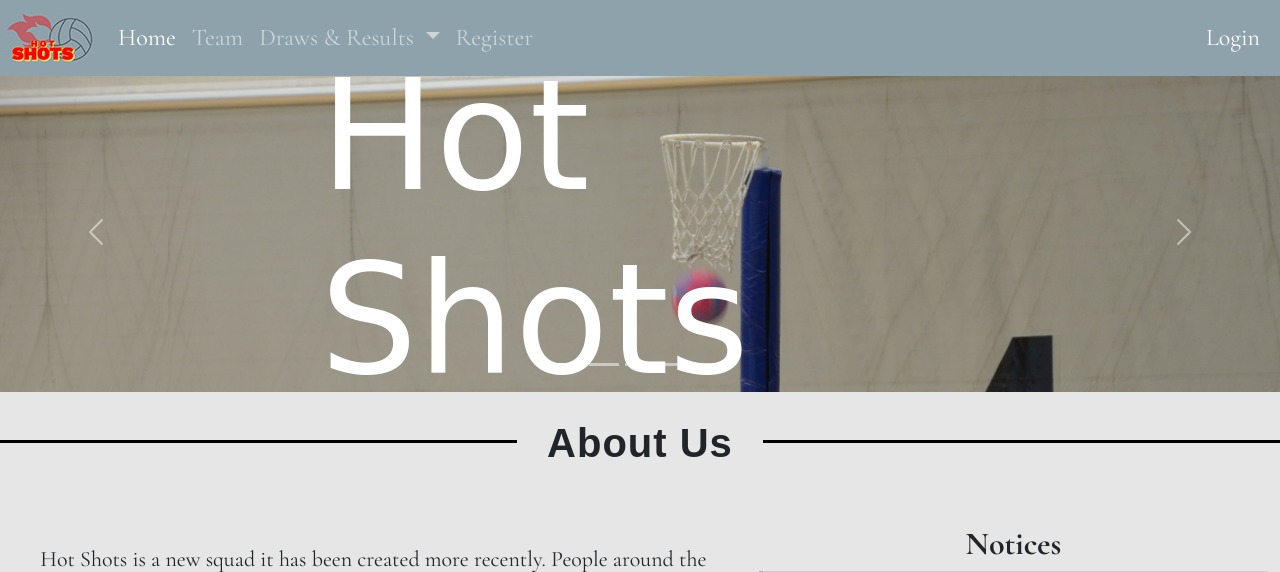
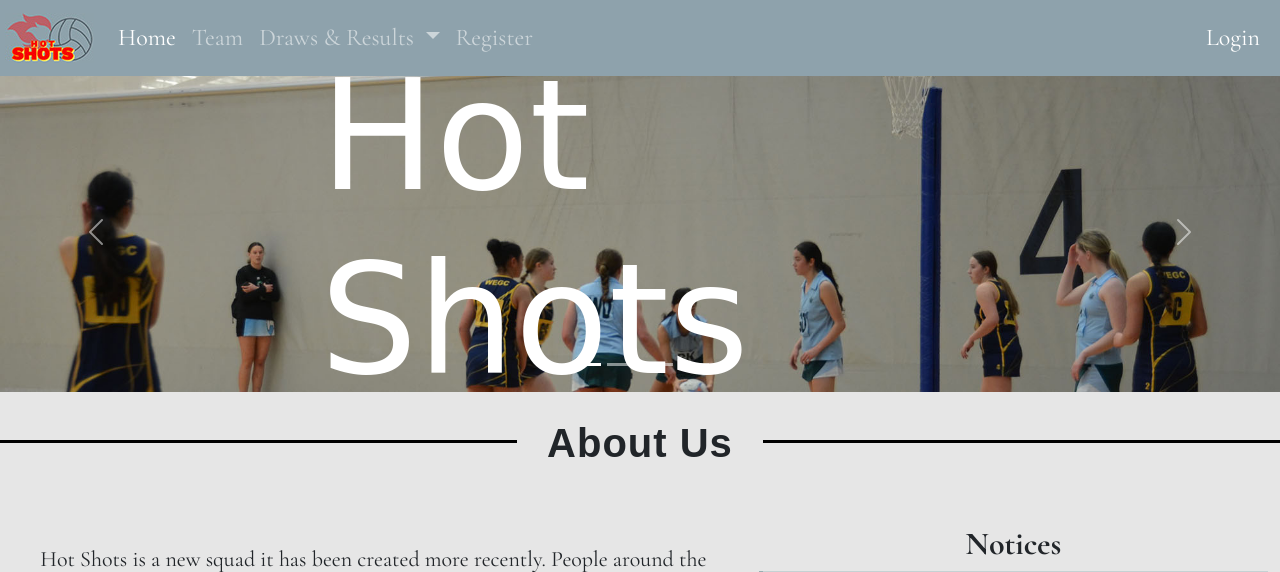
Before and after one commit to OliviaFarrelly/Netball-website, a Flask app: page / in a window 1280 px wide. Shown: the top 572 px of the page. Run offline with Flask 3, Linux system fonts and the light colour scheme; data comes from the database, SQL or seed files in the repository; some web fonts are replaced.

Commit message:
updated final website

```diff
--- a/templates/index.html
+++ b/templates/index.html
@@ -19,15 +19,11 @@ static/images/logo.jpg
     <button type="button" data-bs-target="#netballgallery" data-bs-slide-to="1" aria-label="Slide 2"></button>
     <button type="button" data-bs-target="#netballgallery" data-bs-slide-to="2" aria-label="Slide 3"></button>
     <button type="button" data-bs-target="#netballgallery" data-bs-slide-to="3" aria-label="Slide 4"></button>
-    <button type="button" data-bs-target="#netballgallery" data-bs-slide-to="4" aria-label="Slide 5"></button>
   </div>
 
         <!-- My five differnt photos  -->
   <div class="carousel-inner">
     <div class="carousel-item active">
-      <img src="static/images/img1.jpg" class="d-block w-100" alt="image 1">
-    </div>
-    <div class="carousel-item">
       <img src="static/images/img2.jpg" class="d-block w-100" alt="image 2">
     </div>
     <div class="carousel-item">
--- a/templates/team.html
+++ b/templates/team.html
@@ -12,9 +12,6 @@ static/images/logo.jpg
 <div id="carouselExampleSlidesOnly" class="carousel slide" data-bs-ride="carousel">
   <div class="carousel-inner">
     <div class="carousel-item active">
-      <img src="static/images/img1.jpg" class="d-block w-100" alt="1">
-    </div>
-    <div class="carousel-item">
       <img src="static/images/img2.jpg" class="d-block w-100" alt="2">
     </div>
     <div class="carousel-item">
```
